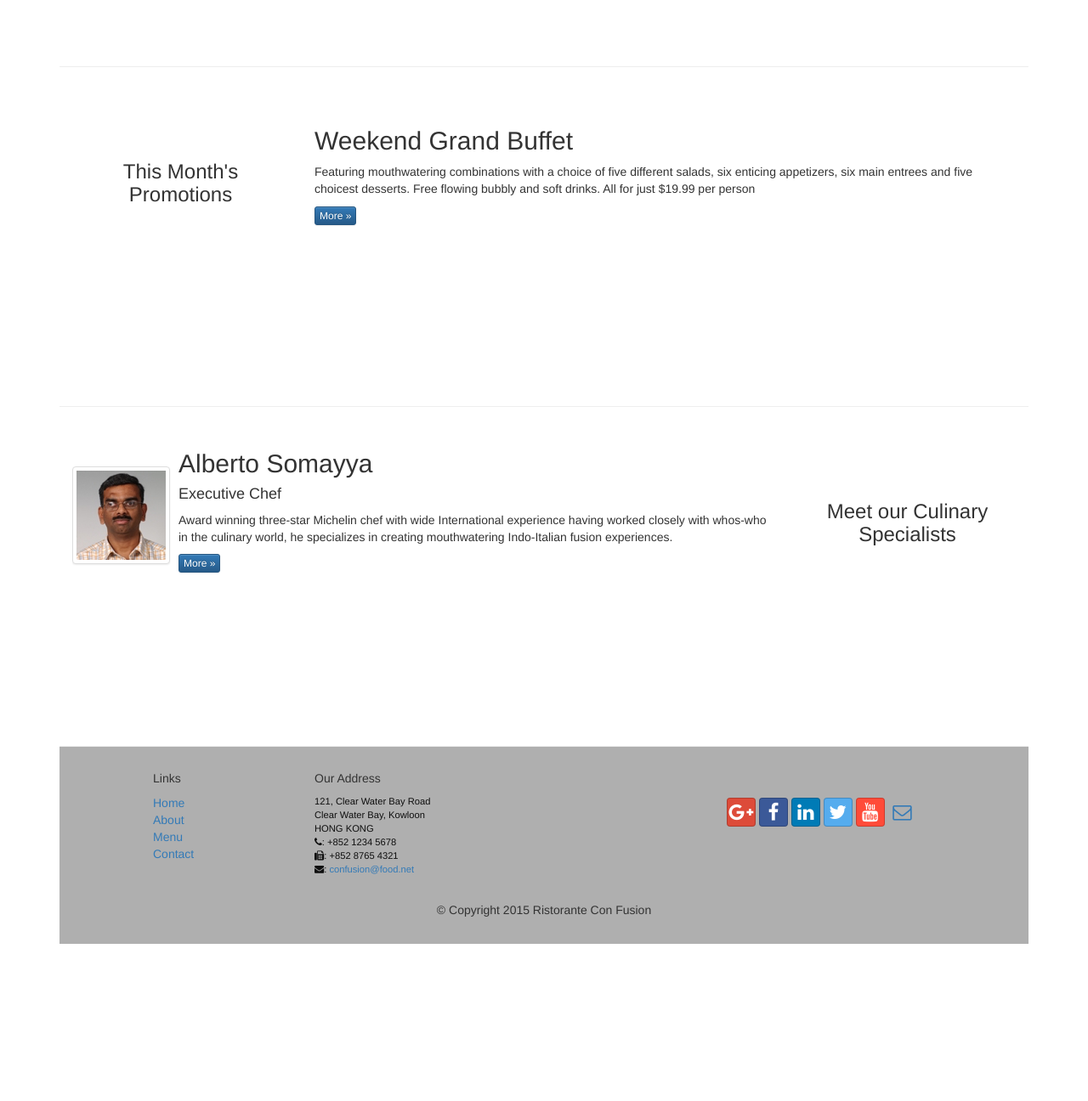
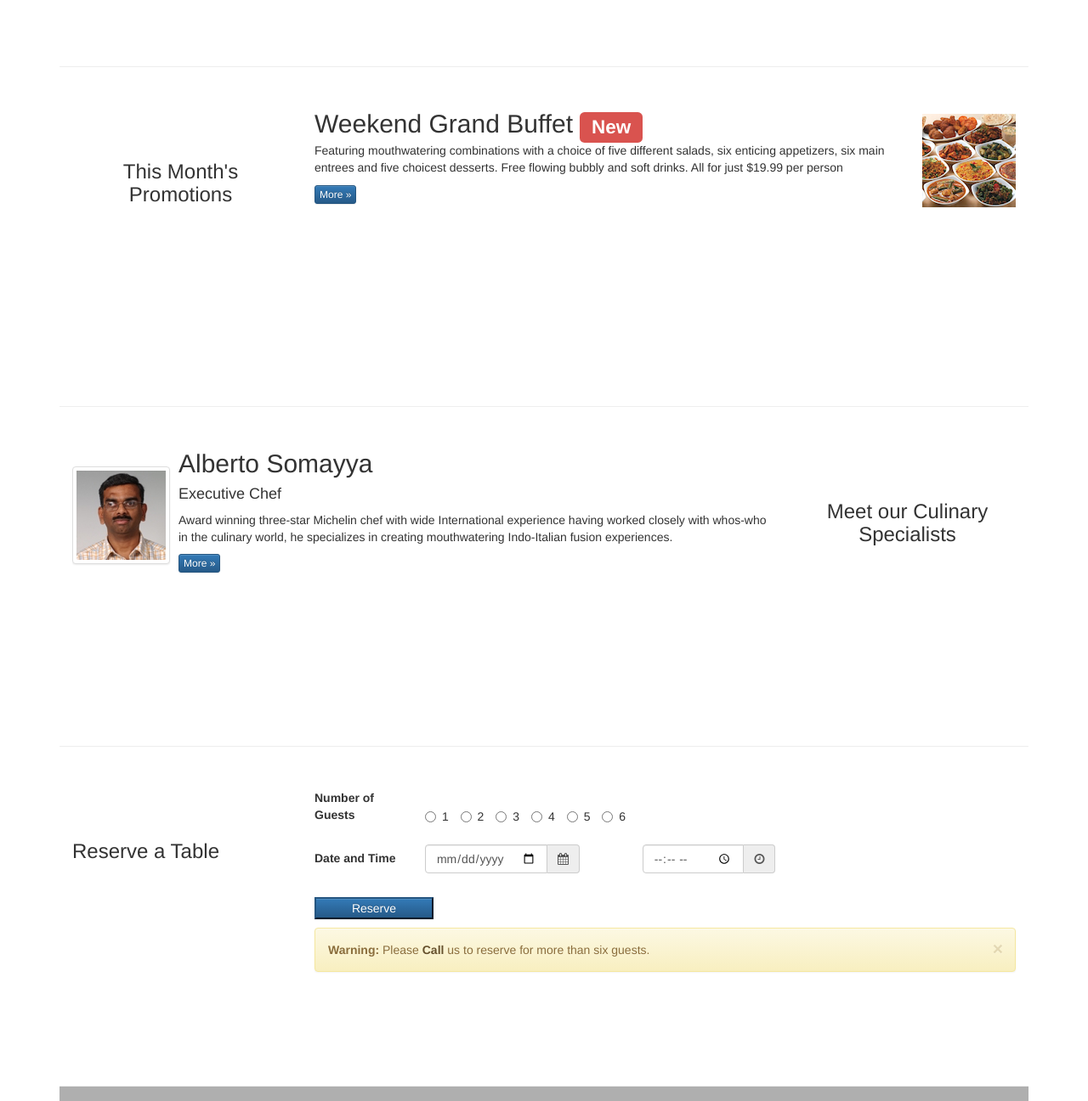
Before and after one commit to Phunkyio/conFusion, a plain HTML site: page index.html in a window 1280 px wide. Shown: the part 780-2076 px from the top of the page at 85% size. Before the commit the page ends 1891 px from the top, so only its background shows below. Drawn offline with nearby package versions, Linux system fonts and the light colour scheme.

Commit message:
finished tasks for week 2

```diff
--- a/index.html
+++ b/index.html
@@ -21,6 +21,14 @@
     <link href="css/bootstrap-social.css" rel="stylesheet">
 
     <link href="css/mystyles.css" rel="stylesheet">
+
+		<style>
+		.formLabel{
+			display:inline-block;
+			margin-right:2em;
+			width:7em;
+		}
+		</style>
 </head>
 
 <body>
@@ -55,6 +63,20 @@
               </li>
               <li><a href="contactus.html"><span class="fa fa-envelope-o"></span> Contact</a></li>
             </ul>
+						<ul class="navbar-form pull-right">
+							<form class="form-inline" role="form">
+								<div class="form-group">
+									<input type="text" class="form-control" id="username" placeholder="Username"></input>
+								</div>
+								<div class="form-group">
+									<input type="password" class="form-control" id="password" placeholder="Password"></input>
+								</div>
+								<div class="checkbox">
+									<label style="color:white"><input type="checkbox"> Remember me</label>
+								</div>
+								<button type="submit" class="btn btn-primary">Sign In</button>
+							</form>
+						</ul>
           </div>
         </div>
       </div>
@@ -74,6 +96,10 @@
 								<div class="col-xs-12 col-sm-2">
 									 <p style="padding:20px;"></p>
 									 <img src="img/logo.png" class="img-responsive">
+							 </div>
+							 <div class="col-xs-12 col-sm-2">
+								 <p style="padding:40px"></p>
+								  	<a href="#reserveForm" class="btn btn-warning">Reserve Table</a>
 							 </div>
 						</div>
 				</div>
@@ -113,11 +139,18 @@
 								<h3 align=center>This Month's Promotions</h3>
 						</div>
 						<div class="col-xs-12 col-sm-9">
-								<h2>Weekend Grand Buffet</h2>
-								<p>Featuring mouthwatering combinations with a choice of five different salads, six enticing appetizers, six main entrees and five choicest desserts. Free flowing bubbly and soft drinks. All for just $19.99 per person </p>
-								 <p><a class="btn btn-primary btn-xs" href="#">More &raquo;</a></p>
-						</div>
+							<div class="media">
+							<div class="media-body">
+									<h2 class="media-heading">Weekend Grand Buffet <span class="label label-danger">New</span></h2>
+									<p>Featuring mouthwatering combinations with a choice of five different salads, six enticing appetizers, six main entrees and five choicest desserts. Free flowing bubbly and soft drinks. All for just $19.99 per person </p>
+									 <p><a class="btn btn-primary btn-xs" href="#">More &raquo;</a></p>
+							</div>
+							<div class="media-right media-middle">
+								<img class="media-object" src="img/buffet.png" alt="buffet">
+							</div>
+					</div>
 				</div>
+			</div>
 
 				<div class="row row-content">
 						<div class="col-xs-12 col-sm-3 col-sm-push-9">
@@ -144,6 +177,43 @@
 								 </div>
 						 </div>
 						</div>
+				</div>
+				<div class="row row-content">
+					<div class="col-xs-12 col-sm-3">
+						<p style="padding:20px;"></p>
+						<h3>Reserve a Table</h3>
+					</div>
+					<div class="col-xs-12 col-sm-9" id="reserveForm">
+						<form class="form-inline">
+							<div class="inline-block">
+								<label for="guestNo" class="formLabel">Number of Guests </label>
+								<label class="radio-inline"><input type="radio" name="guestNo">1</label>
+								<label class="radio-inline"><input type="radio" name="guestNo">2</label>
+								<label class="radio-inline"><input type="radio" name="guestNo">3</label>
+								<label class="radio-inline"><input type="radio" name="guestNo">4</label>
+								<label class="radio-inline"><input type="radio" name="guestNo">5</label>
+								<label class="radio-inline"><input type="radio" name="guestNo">6</label><br><br>
+							</div>
+							<div class="inline-block">
+								<label for="rDate" class="formLabel">Date and Time </label>
+								<div class="input-group">
+		 							<input name="rDate" type="date" class="form-control date-picker" data-date-format="mm-dd-yyyy">
+									<span class="input-group-addon"><i class="fa fa-calendar"></i></span>
+								</div>
+								<div class="input-group" style="margin-left:5em">
+									<input type="time" name="rTime" class="form-control">
+									<span class="input-group-addon"><i class="fa fa-clock-o"></i></span>
+								</div>
+							</div>
+
+							<button type="submit" class="btn-primary" style="width:10em; margin-top:2em">Reserve</button>
+							<div class="alert alert-warning alert-dismissible" role="alert" style="margin-top:10px">
+								<button type="button" class="close" data-dismiss="alert" aria-label="Close"><span aria-hidden="true" style="margin-top:5px">&times;</span></button>
+								<strong>Warning:</strong> Please <a href="tel:+85212345678" class="alert-link">Call</a> us to reserve for more than six guests.
+							</div></div>
+						</div>
+						</form>
+					</div>
 				</div>
 		</div>
 
```
Also changed, not shown: aboutus.html (+18 -0 lines), contactus.html (+18 -0 lines), 1 other file.
